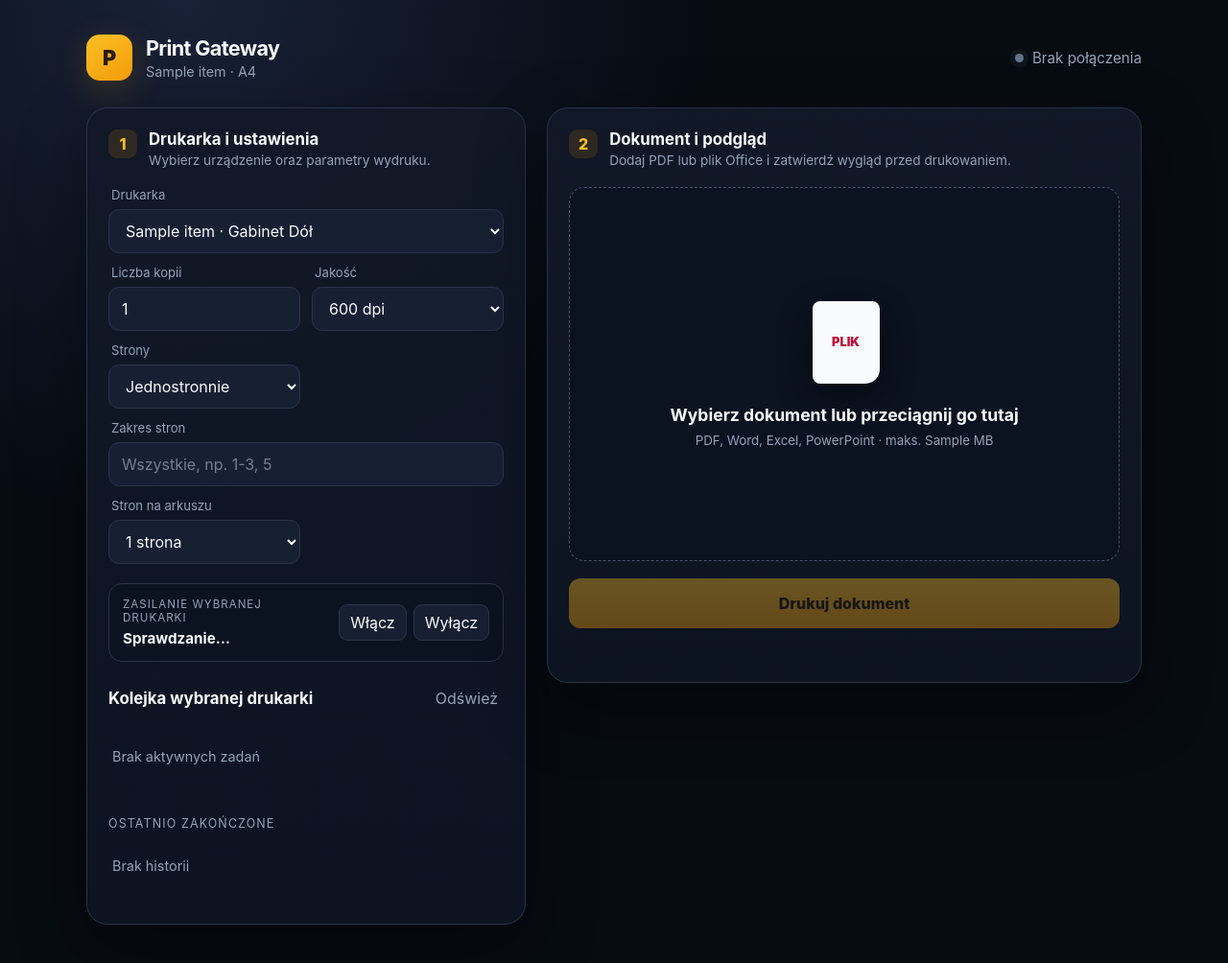
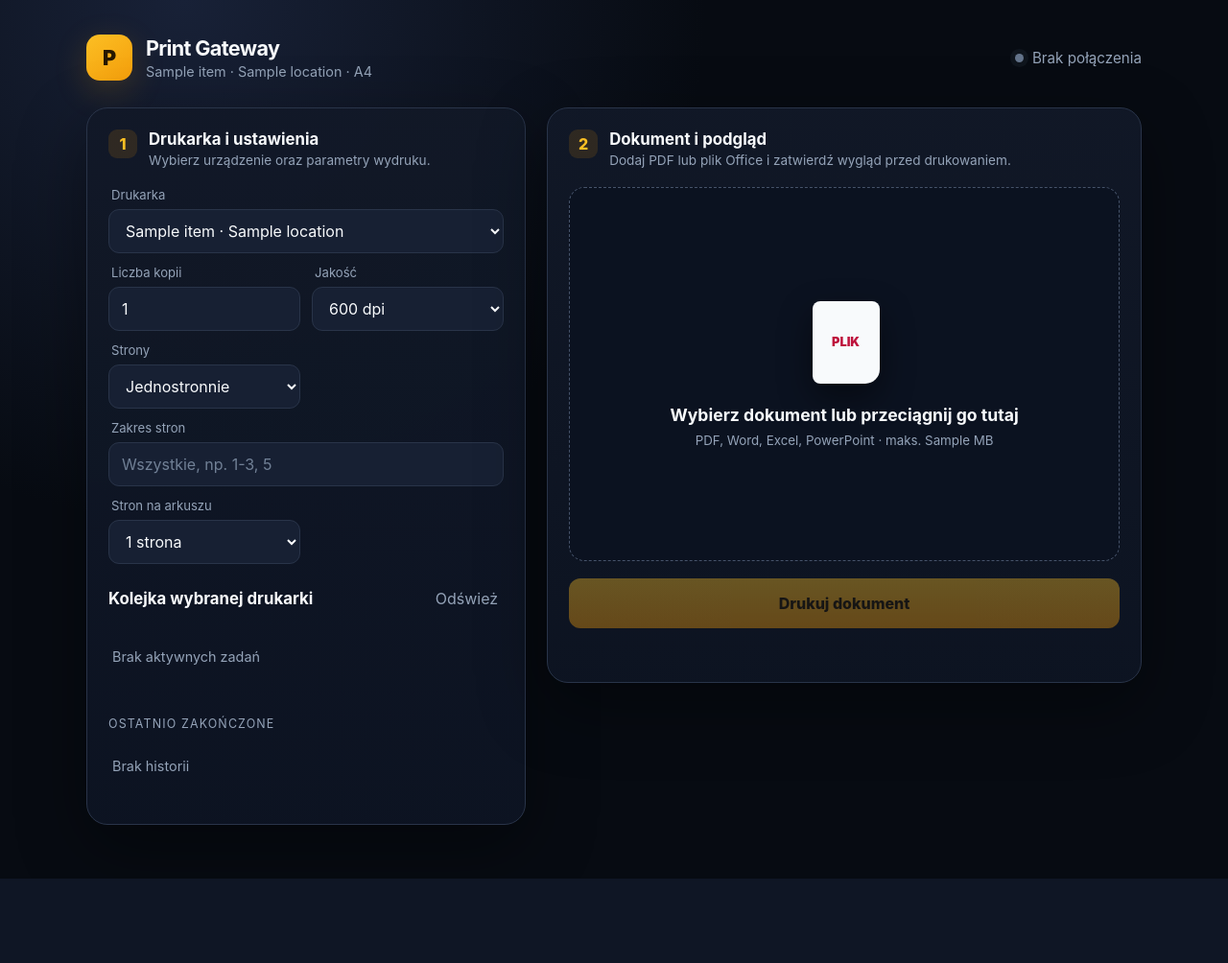
Before and after one commit to PKort/print-gateway, a Flask app: template templates/index.html in a window 1280 px wide. Shown: the top 1004 px of the page at 96% size. After the commit the page ends 916 px from the top, so only its background shows below. Run offline with Flask 3, Linux system fonts and the light colour scheme; the template is opened without the code that fills it: most values are stand-ins (such as "Sample title", 1, 10 or a date in 2020).

Commit message:
Add Xerox B230 printer support

```diff
--- a/app.py
+++ b/app.py
@@ -19,8 +19,10 @@ DEFAULT_PRINTER = os.environ.get("PRINTER_NAME", "LJ4000")
 PRINTERS = {
     "LJ4000": {
         "label": "HP LaserJet 4000 DTN",
+        "location": "Gabinet Dół",
         "host": os.environ.get("PRINTER_HOST", "192.168.0.8"),
         "color": False,
+        "remote_power": True,
         "power_topics": {
             "command": "print-gateway/printer/power/set",
             "state": "print-gateway/printer/power/state",
@@ -30,13 +32,24 @@ PRINTERS = {
     },
     "HP477FDN": {
         "label": "HP Color LaserJet MFP M477fdn",
+        "location": "Gabinet Dół",
         "host": os.environ.get("COLOR_PRINTER_HOST", "192.168.0.7"),
         "color": True,
+        "remote_power": True,
         "power_topics": {
             "command": "print-gateway/printer-color/power/set",
             "state": "print-gateway/printer-color/power/state",
             "get": "print-gateway/printer-color/power/get",
         },
+        "default_duplex": "DuplexNoTumble",
+    },
+    "XEROXB230": {
+        "label": "Xerox B230",
+        "location": "Gabinet Góra",
+        "host": os.environ.get("XEROX_PRINTER_HOST", "192.168.0.6"),
+        "color": False,
+        "remote_power": False,
+        "power_topics": None,
         "default_duplex": "DuplexNoTumble",
     },
 }
@@ -67,6 +80,8 @@ def on_mqtt_connect(client, _userdata, _flags, reason_code, _properties):
     if reason_code == 0:
         for config in PRINTERS.values():
             topics = config["power_topics"]
+            if not topics:
+                continue
             client.subscribe(topics["state"], qos=1)
             client.publish(topics["get"], "state", qos=1)
 
@@ -82,7 +97,11 @@ def on_mqtt_message(_client, _userdata, message):
     if state not in {"on", "off", "unavailable", "unknown"}:
         return
     printer = next(
-        (name for name, config in PRINTERS.items() if message.topic == config["power_topics"]["state"]),
+        (
+            name
+            for name, config in PRINTERS.items()
+            if config["power_topics"] and message.topic == config["power_topics"]["state"]
+        ),
         None,
     )
     if not printer:
@@ -222,9 +241,10 @@ def printer_status(printer: str) -> dict:
     text = (state.stdout or state.stderr).strip()
     lower = text.lower()
     reachable = printer_reachable(config["host"])
+    managed = config["remote_power"] and config["power_topics"] is not None
     with power_lock:
-        power_snapshot = {**power[printer], "managed": True}
-    if power_snapshot["state"] == "off":
+        power_snapshot = {**power[printer], "managed": managed}
+    if managed and power_snapshot["state"] == "off":
         status = "off"
         label = "Wyłączona"
     elif power_snapshot["state"] == "on" and not reachable:
@@ -461,6 +481,8 @@ def api_power():
         return jsonify(error="Nieznana drukarka."), 400
     if action not in {"on", "off"}:
         return jsonify(error="Nieprawidłowe polecenie zasilania."), 400
+    if not config["remote_power"] or not config["power_topics"]:
+        return jsonify(error="Ta drukarka nie ma jeszcze przypisanego gniazdka."), 409
     with power_lock:
         connected = power[_printer]["connected"]
     if not connected:
--- a/docker-compose.yml
+++ b/docker-compose.yml
@@ -17,6 +17,7 @@ services:
       MQTT_PASSWORD: ${MQTT_PASSWORD}
       PRINTER_HOST: 192.168.0.8
       COLOR_PRINTER_HOST: 192.168.0.7
+      XEROX_PRINTER_HOST: 192.168.0.6
     volumes:
       - /run/cups:/run/cups:ro
     ports:
--- a/static/app.js
+++ b/static/app.js
@@ -13,8 +13,9 @@ const documentName = document.querySelector('#document-name');
 function selectedPrinter() { return printerSelect.value; }
 function updatePrinterControls(applyDefaults = false) {
   const option = printerSelect.selectedOptions[0];
-  document.querySelector('#printer-subtitle').textContent = `${option.dataset.label} · A4`;
+  document.querySelector('#printer-subtitle').textContent = `${option.dataset.label} · ${option.dataset.location} · A4`;
   document.querySelector('#color-option').hidden = option.dataset.color !== 'true';
+  document.querySelector('#power-card').hidden = option.dataset.remotePower !== 'true';
   if (applyDefaults) document.querySelector('#duplex-select').value = option.dataset.defaultDuplex;
 }
 
@@ -51,6 +52,7 @@ async function refresh() {
     const status = document.querySelector('#status'); status.className = `status ${data.status}`; status.lastElementChild.textContent = data.label;
     const powerState = data.power.state;
     const powerLabels = {on:'Włączona',off:'Wyłączona',unavailable:'Niedostępna',unknown:'Nieznany'};
+    document.querySelector('#power-card').hidden = !data.power.managed;
     document.querySelector('#power-state').textContent = data.power.managed ? (data.power.connected ? (powerLabels[powerState] || powerState) : 'Brak połączenia z HA') : 'Gniazdko jeszcze nieprzypisane';
     document.querySelector('#power-on').disabled = !data.power.managed || !data.power.connected || powerState === 'on';
     document.querySelector('#power-off').disabled = !data.power.managed || !data.power.connected || powerState === 'off';
--- a/static/style.css
+++ b/static/style.css
@@ -40,6 +40,7 @@ button { font:inherit; cursor:pointer; }
 .message { min-height:22px; margin-top:12px; text-align:center; color:var(--muted); font-size:.9rem; } .message.success { color:#86efac; } .message.error { color:#fca5a5; }
 .panel-head { display:flex; justify-content:space-between; align-items:center; margin-bottom:18px; } h2 { font-size:1.05rem; }
 .power-card { display:flex; justify-content:space-between; align-items:center; gap:12px; padding:14px; margin-bottom:22px; border:1px solid var(--line); background:#0b1220; border-radius:14px; }
+.power-card[hidden] { display:none; }
 .eyebrow { display:block; color:var(--muted); font-size:.72rem; text-transform:uppercase; letter-spacing:.09em; margin-bottom:4px; }
 .power-card strong { font-size:.95rem; }
 .power-actions { display:flex; gap:7px; }
--- a/templates/index.html
+++ b/templates/index.html
@@ -23,7 +23,7 @@
         <section class="settings-card">
           <div class="section-heading"><span class="step">1</span><div><h2>Drukarka i ustawienia</h2><p>Wybierz urządzenie oraz parametry wydruku.</p></div></div>
           <div class="options">
-            <label class="printer-option"><span>Drukarka</span><select name="printer" id="printer-select">{% for item in printers %}<option value="{{ item.name }}" data-label="{{ item.label }}" data-color="{{ 'true' if item.color else 'false' }}" data-default-duplex="{{ item.default_duplex }}" {% if item.name == default_printer %}selected{% endif %}>{{ item.label }} · Gabinet Dół</option>{% endfor %}</select></label>
+            <label class="printer-option"><span>Drukarka</span><select name="printer" id="printer-select">{% for item in printers %}<option value="{{ item.name }}" data-label="{{ item.label }}" data-location="{{ item.location }}" data-color="{{ 'true' if item.color else 'false' }}" data-remote-power="{{ 'true' if item.remote_power else 'false' }}" data-default-duplex="{{ item.default_duplex }}" {% if item.name == default_printer %}selected{% endif %}>{{ item.label }} · {{ item.location }}</option>{% endfor %}</select></label>
             <label><span>Liczba kopii</span><input name="copies" type="number" min="1" max="20" value="1"></label>
             <label><span>Jakość</span><select name="resolution"><option value="600">600 dpi</option><option value="300">300 dpi — szybciej</option></select></label>
             <label><span>Strony</span><select name="duplex" id="duplex-select"><option value="None">Jednostronnie</option><option value="DuplexNoTumble">Dwustronnie, długi bok</option><option value="DuplexTumble">Dwustronnie, krótki bok</option></select></label>
@@ -32,7 +32,7 @@
             <label><span>Stron na arkuszu</span><select name="number_up"><option value="1">1 strona</option><option value="2">2 strony</option><option value="4">4 strony</option><option value="6">6 stron</option><option value="9">9 stron</option><option value="16">16 stron</option></select></label>
           </div>
 
-          <section class="power-card">
+          <section class="power-card" id="power-card">
             <div><span class="eyebrow">Zasilanie wybranej drukarki</span><strong id="power-state">Sprawdzanie…</strong></div>
             <div class="power-actions"><button id="power-on" type="button">Włącz</button><button id="power-off" type="button">Wyłącz</button></div>
           </section>
```
